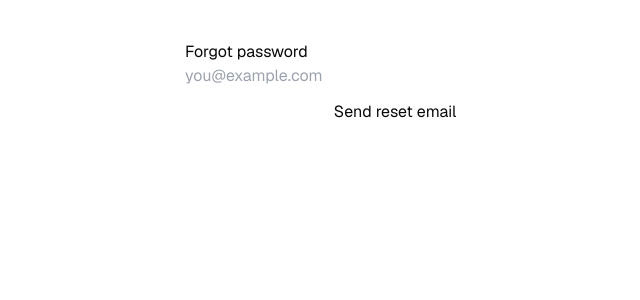
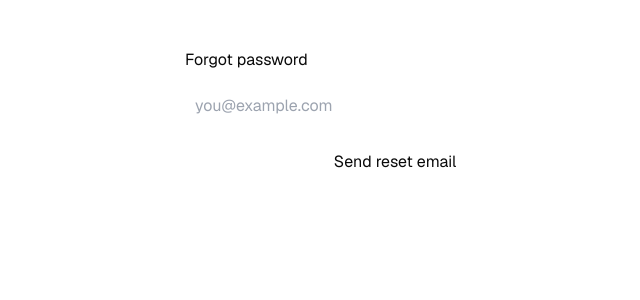
Before and after one commit to jlnalexander5-sudo/sleepfix-app, a Next.js app: page /auth/forgot-password in a window 1280 px wide. Shown: the top 300 px of the page, without its empty margins (245-885 px from the left). Built offline with nearby package versions, Linux system fonts and the light colour scheme; no server answers.

Commit message:
Update page.tsx

```diff
--- a/app/auth/forgot-password/page.tsx
+++ b/app/auth/forgot-password/page.tsx
@@ -17,11 +17,14 @@ export default function ForgotPasswordPage() {
     setMessage(null);
     setError(null);
 
-    const siteUrl =
-      process.env.NEXT_PUBLIC_SITE_URL ?? "https://sleepfix-app.vercel.app";
+    // This is the key change: uses the domain the user is on right now
+    const origin =
+      typeof window !== "undefined" ? window.location.origin : "https://sleepfix-app.vercel.app";
+
+    const redirectTo = `${origin}/auth/callback?next=/auth/update-password`;
 
     const { error } = await supabase.auth.resetPasswordForEmail(email, {
-      redirectTo: `${siteUrl}/auth/callback?next=/auth/update-password`,
+      redirectTo,
     });
 
     if (error) setError(error.message);
@@ -31,25 +34,30 @@ export default function ForgotPasswordPage() {
   }
 
   return (
-    <div style={{ maxWidth: 420, margin: "40px auto" }}>
+    <div style={{ maxWidth: 420, margin: "48px auto" }}>
       <h1>Forgot password</h1>
 
-      <form onSubmit={handleSubmit} style={{ display: "grid", gap: 12 }}>
+      <form onSubmit={handleSubmit}>
         <input
           type="email"
           placeholder="you@example.com"
           value={email}
           onChange={(e) => setEmail(e.target.value)}
           required
+          style={{ width: "100%", padding: 10, marginTop: 12 }}
         />
 
-        <button type="submit" disabled={loading}>
+        <button
+          type="submit"
+          disabled={loading}
+          style={{ width: "100%", padding: 10, marginTop: 12 }}
+        >
           {loading ? "Sending..." : "Send reset email"}
         </button>
+      </form>
 
-        {message && <p style={{ color: "green" }}>{message}</p>}
-        {error && <p style={{ color: "red" }}>{error}</p>}
-      </form>
+      {message && <p style={{ marginTop: 12 }}>{message}</p>}
+      {error && <p style={{ marginTop: 12 }}>{error}</p>}
     </div>
   );
 }
```
